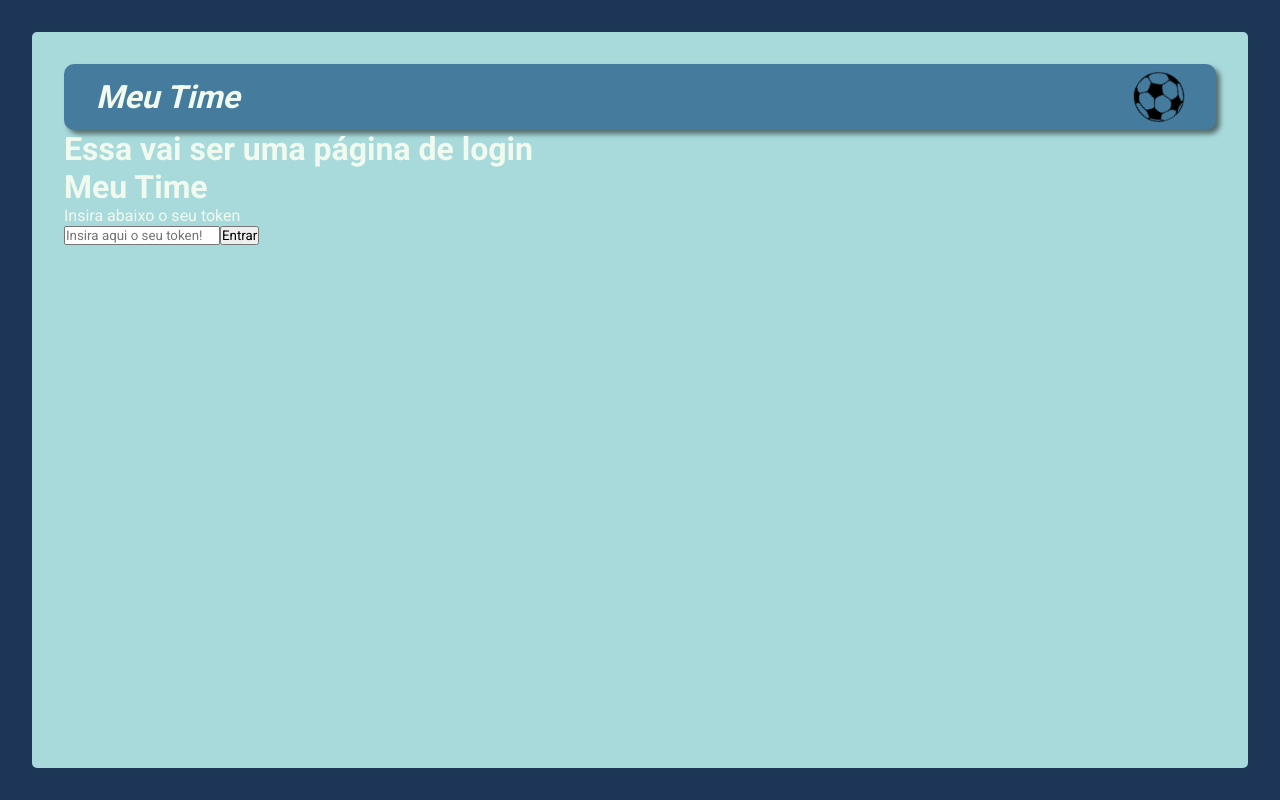
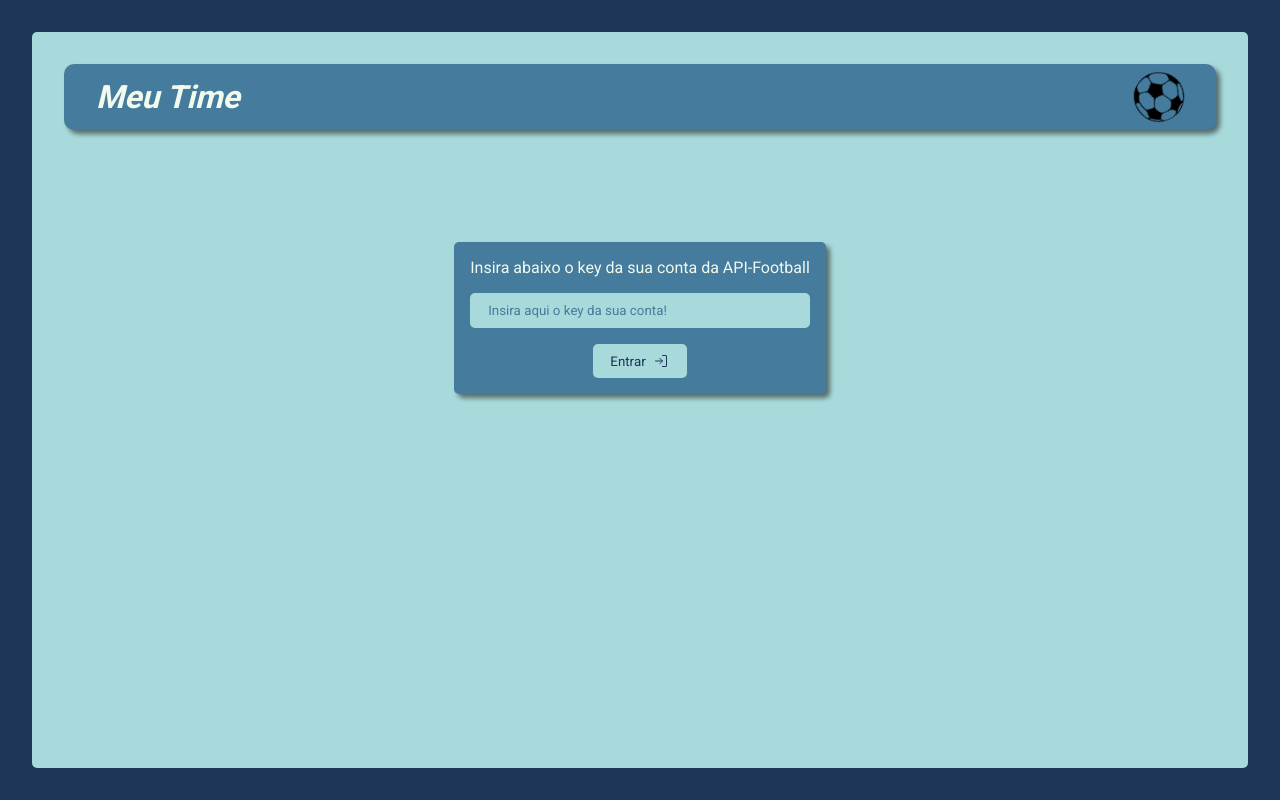
Before and after one commit to mateusrc-dev/meu-time, a Next.js app: page / in a window 1280 px wide. Built offline with nearby package versions, Linux system fonts and the light colour scheme.

Commit message:
create styles page login

```diff
--- a/package.json
+++ b/package.json
@@ -14,6 +14,7 @@
     "eslint": "8.41.0",
     "eslint-config-next": "13.4.3",
     "next": "13.4.3",
+    "phosphor-react": "^1.4.1",
     "react": "18.2.0",
     "react-dom": "18.2.0"
   },
--- a/src/pages/login.tsx
+++ b/src/pages/login.tsx
@@ -1,11 +1,14 @@
+import { SignIn } from "phosphor-react";
+import { Body, Button, Container, Input } from "../styles/pages/login";
+
 export default function Login() {
   return (
-      <>
-        <h1>Essa vai ser uma página de login</h1>
-        <h1>Meu Time</h1>
-        <p>Insira abaixo o seu token</p>
-        <input placeholder="Insira aqui o seu token!" />
-        <button>Entrar</button>
-      </>
+      <Container>
+        <Body>
+          <p>Insira abaixo o key da sua conta da API-Football</p>
+          <Input placeholder="Insira aqui o key da sua conta!" />
+          <Button>Entrar <SignIn color="#1d3557" weight="duotone" size={16} /></Button>
+        </Body>
+      </Container>
     )
 }
--- /dev/null
+++ b/src/styles/pages/login.ts
@@ -0,0 +1,64 @@
+import { styled, keyframes } from ".."
+
+const isRotating = keyframes({
+  to: {
+    transform: 'rotate(1turn)',
+  },
+})
+
+export const Container = styled('div', {
+  display: 'flex',
+  flexDirection: 'column',
+  alignItems: 'center',
+  justifyContent: 'center',
+  marginTop: '5rem',
+})
+
+export const Body = styled('div', {
+  display: 'flex',
+  flexDirection: 'column',
+  alignItems: 'center',
+  margin: '2rem',
+  padding: '1rem',
+  backgroundColor: '$blue_200',
+  borderRadius: '5px',
+  boxShadow: '4px 4px 5px rgba(0, 0, 0, 0.5)',
+})
+
+export const Input = styled('input', {
+  background: '$blue_300',
+  border: '2px solid transparent',
+  padding: '0.5rem 1rem',
+  borderRadius: '5px',
+  marginTop: '1rem',
+  width: '100%',
+  color: '$blue_100',
+
+  '&::placeholder': {
+    color: '$blue_200',
+  },
+
+  '&:focus': {
+   borderColor: '$red_100',
+   outline: 0,
+  }
+})
+
+export const Button = styled('button', {
+  background: '$blue_300',
+  border: '1px solid transparent',
+  padding: '0.5rem 1rem',
+  borderRadius: '5px',
+  marginTop: '1rem',
+  color: '$blue_100',
+  cursor: 'pointer',
+  display: 'flex',
+  alignItems: 'center',
+  gap: '0.5rem',
+
+  '&:hover': {
+   borderColor: '$white_100',
+   backgroundColor: '$blue_200',
+   color: '$white_100',
+  }
+})
```
Also changed, not shown: 1 other file (tests, documents, lock files or other folders).
